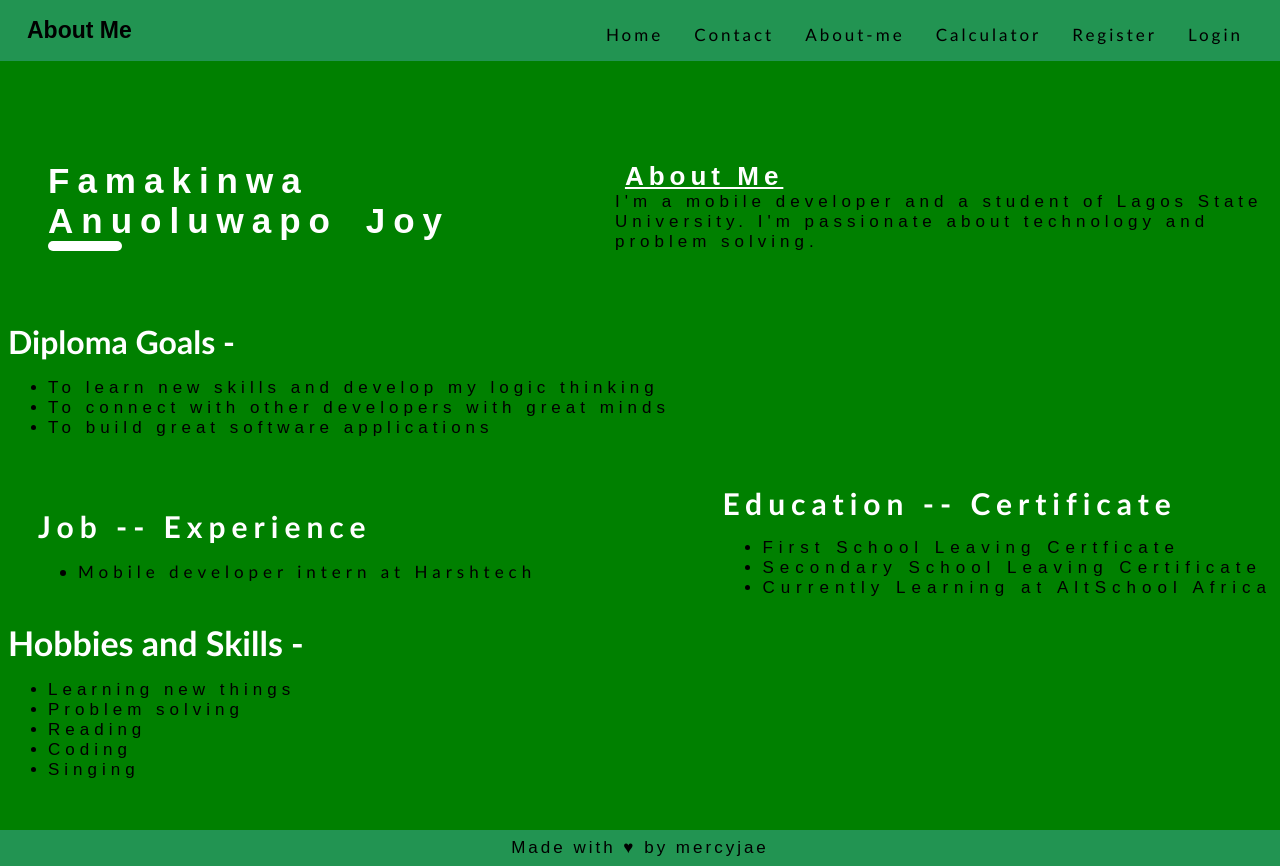
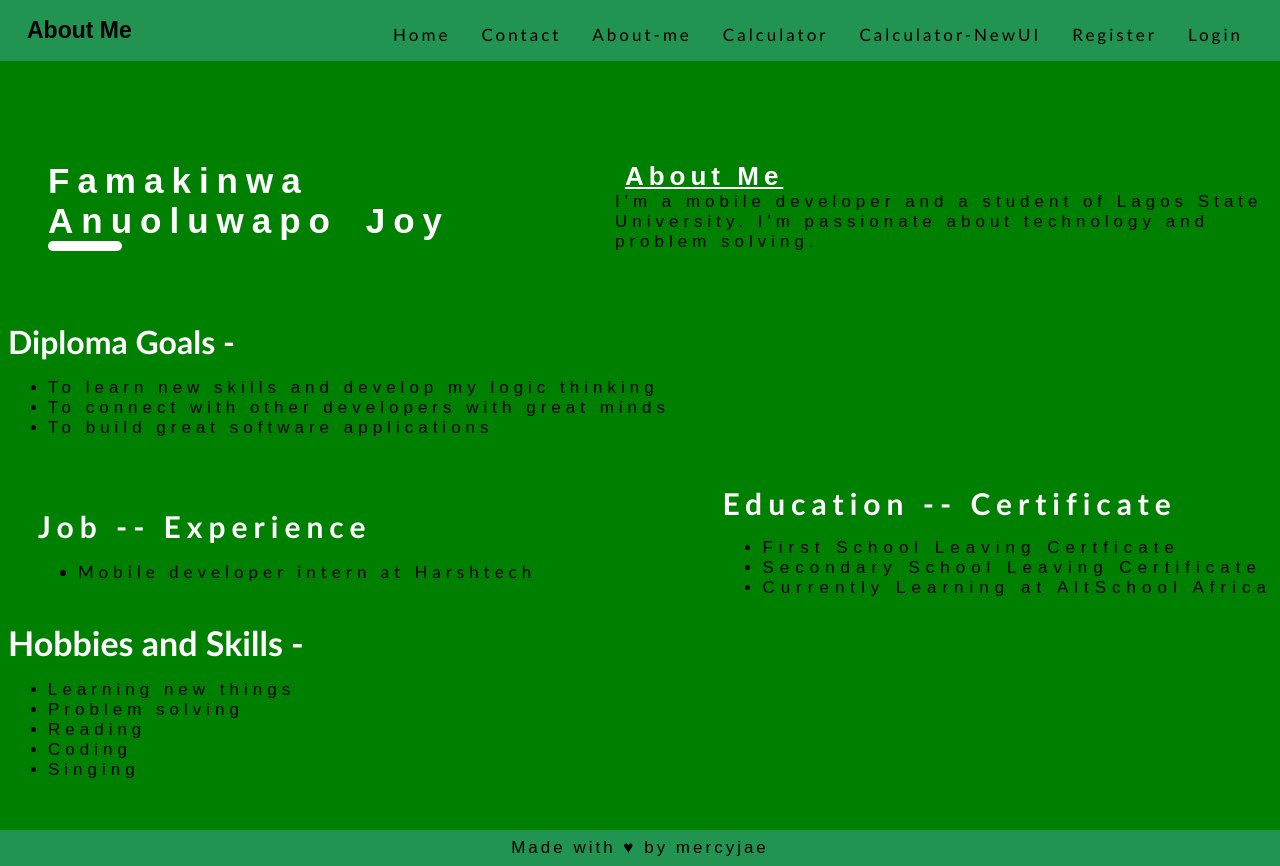
Before and after one commit to dmystical-coder/altschool-task, a plain HTML site: page Altschool-task/calculator/index.html in a window 1280 px wide. Drawn offline with Linux system fonts and the light colour scheme.

Commit message:
added new calculator UI to the navigation bar.

```diff
--- a/Altschool-task/calculator/index.html
+++ b/Altschool-task/calculator/index.html
@@ -16,6 +16,7 @@
           <a href="contact.html">Contact</a>
           <a href="index.html">About-me</a>
           <a href="calculator.html">Calculator</a>
+          <a href="../calc-new-ui/index.html">Calculator-NewUI</a>
           <a href="register.html">Register</a>
           <a href="login.html">Login</a>
         </nav>
```
